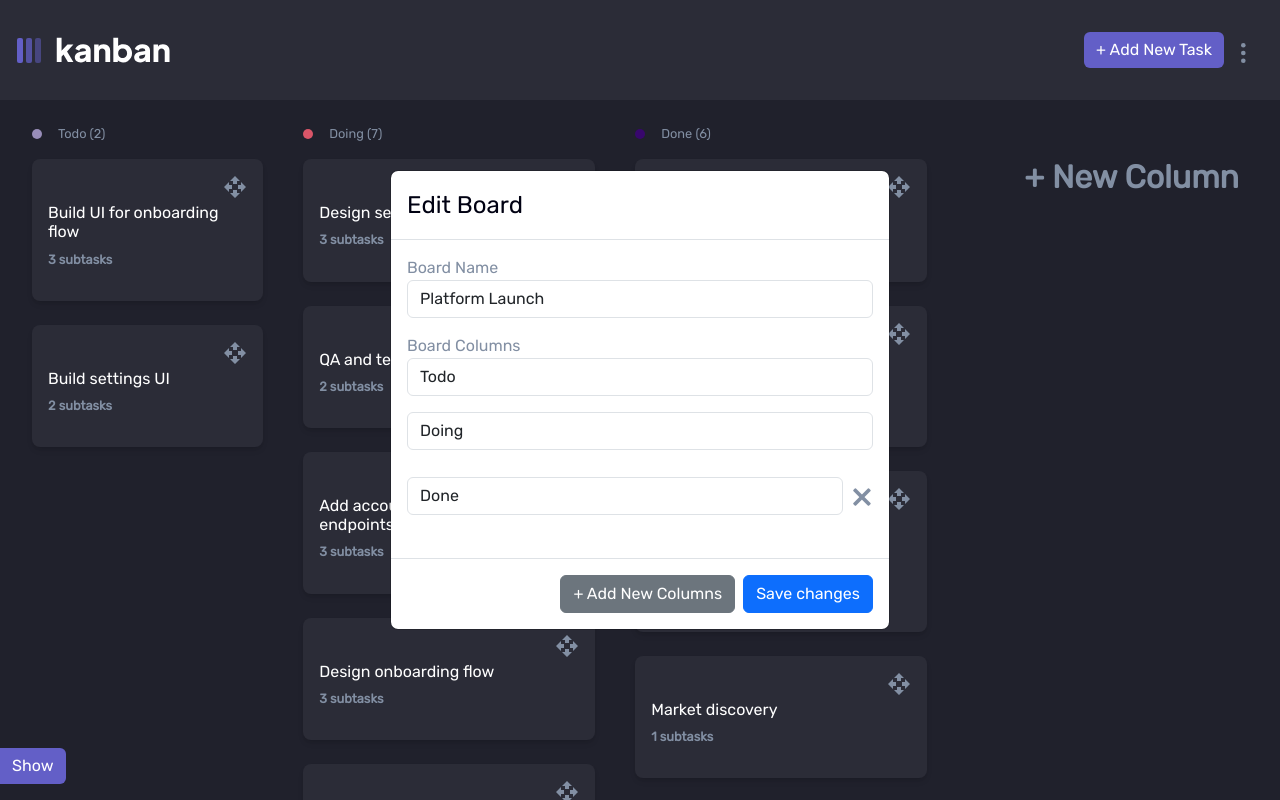
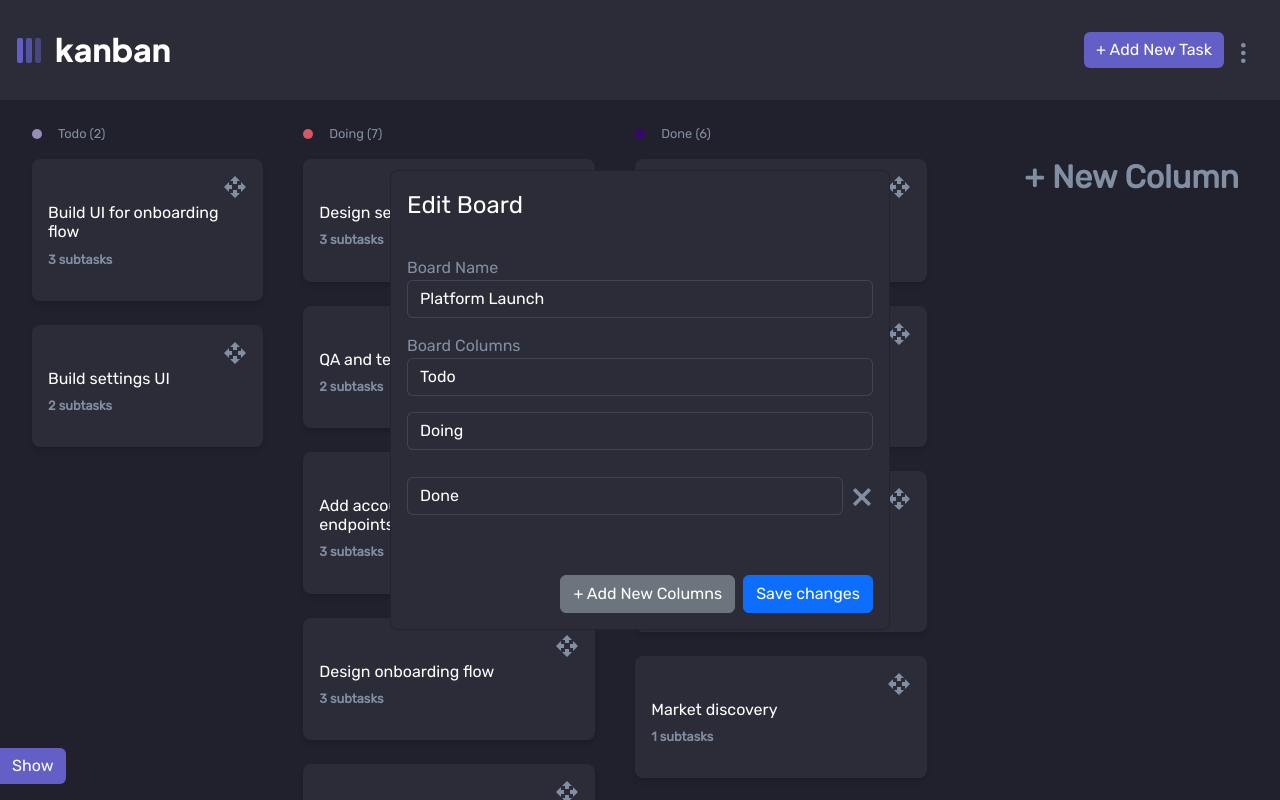
Before and after one commit to alirafatartist/ng-Kanban-Board, an Angular app: page / in a window 1280 px wide. Both pictures are taken after a click on the button "+ New Column". Shown: the top 800 px of the page. Built offline with nearby package versions, Linux system fonts and the light colour scheme.

Commit message:
style for board modal

```diff
--- a/src/app/components/board-modal/board-modal.component.html
+++ b/src/app/components/board-modal/board-modal.component.html
@@ -1,7 +1,7 @@
 <div class="modal" tabindex="-1" [class.show]="isBoardOpen" [style.display]="isBoardOpen ? 'block' : 'none'" role="dialog"
-(click)="closeModal()" ngClass="isDarkMode?'dark':''">
+(click)="closeModal()" >
   <div class="modal-dialog modal-dialog-centered" (click)="$event.stopPropagation()">
-    <div class="modal-content">
+    <div class="modal-content" [ngClass]="isDarkMode?'dark':''">
       <form [formGroup]="boardForm" (ngSubmit)="submit()">
         <div class="modal-header">
           <h4 class="modal-title">{{modalBoardTitle}} Board</h4>
--- a/src/app/components/board-modal/board-modal.component.scss
+++ b/src/app/components/board-modal/board-modal.component.scss
@@ -2,3 +2,28 @@
 .modal-title{
   color: $black !important;
 }
+
+.modal-content.dark{
+  background: $dark-grey !important;
+  color: $white;
+  .modal-title {
+    color: $white !important;
+  }
+  .form-control {
+    background-color: $dark-grey;
+    color: $white;
+    border-color: #828fa340;
+  }
+  .form-control::placeholder {
+    color: $medium-grey;
+  }
+  input{
+    outline: none;
+  }
+  .modal-header {
+  border-color: $dark-grey !important;
+  }
+  .modal-footer {
+    border-color: $dark-grey !important;
+    }
+}
--- a/src/app/components/task-modal/task-modal.component.html
+++ b/src/app/components/task-modal/task-modal.component.html
@@ -1,7 +1,7 @@
 <div class="modal" [class.show]="isTaskOpen" [style.display]="isTaskOpen ?'block':'none'" role="dialog"
-  (click)="closeModal()" tabindex="-1" ngClass="_isDarkMode?'dark':''">
+  (click)="closeModal()" tabindex="-1" >
   <div class="modal-dialog modal-dialog-centered" (click)="$event.stopPropagation()">
-    <div class="modal-content">
+    <div class="modal-content" [ngClass]="_isDarkMode?'dark':''">
       <form [formGroup]="taskForm" (ngSubmit)="Submit()">
         <div class="modal-header">
           <h5 class="modal-title fw-bold">Add New Task</h5>
--- a/src/app/components/task-modal/task-modal.component.scss
+++ b/src/app/components/task-modal/task-modal.component.scss
@@ -0,0 +1,15 @@
+@import "../../../app/scss/variables";
+
+.modal-content.dark{
+  background: $dark-grey !important;
+  .modal-title{
+    color: $white;
+  }
+  .form-control {
+    ::placeholder{
+      color: $medium-grey !important;
+    }
+    background: $very-dark-grey;
+    color: $white;
+  }
+}
```
